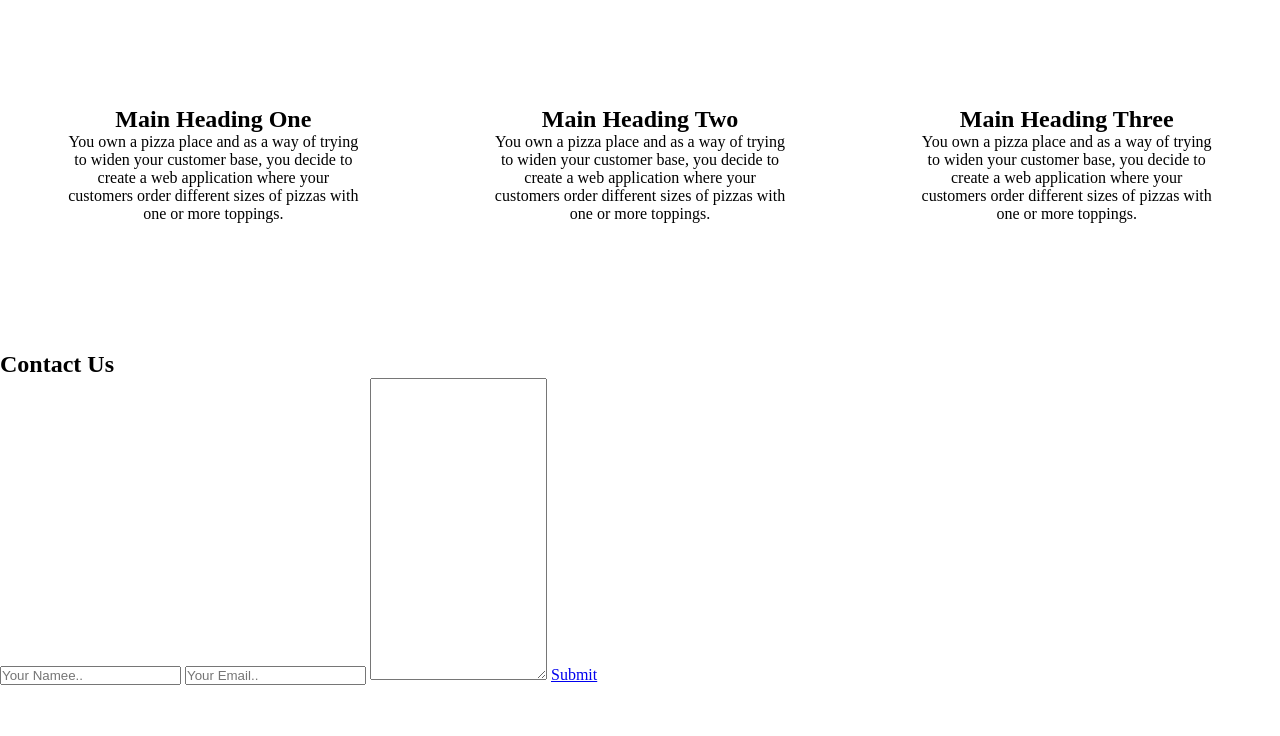
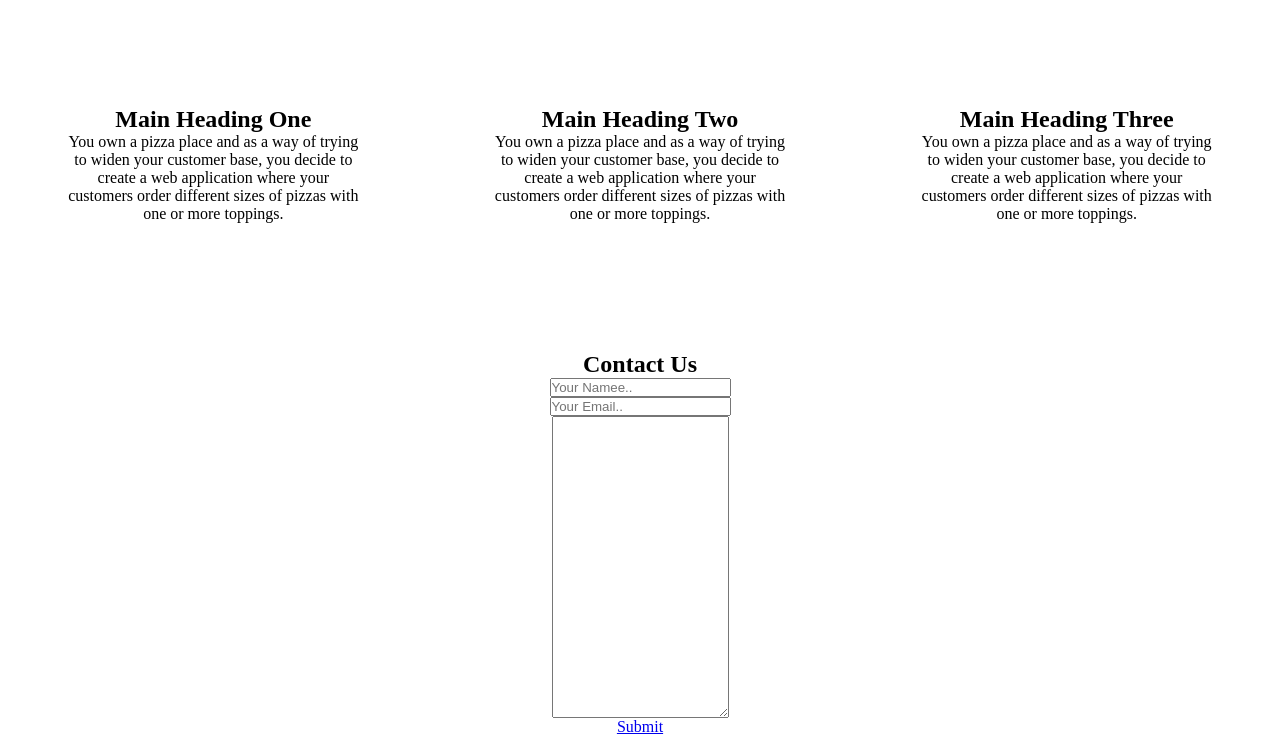
Before and after one commit to George-Onyango/flexport, a plain HTML site: page index.html in a window 1280 px wide. Shown: the part 776-1512 px from the top of the page. Before the commit the page ends 1461 px from the top, so only its background shows below. Drawn offline with Linux system fonts and the light colour scheme.

Commit message:
add contact us layout in column form

```diff
--- a/flexbox.css/styles.css
+++ b/flexbox.css/styles.css
@@ -65,3 +65,8 @@
     padding: 5%;
     text-align: center;
 }
+.contact-item {
+    display: flex;
+    align-items: center;
+    flex-direction: column;
+}
```
